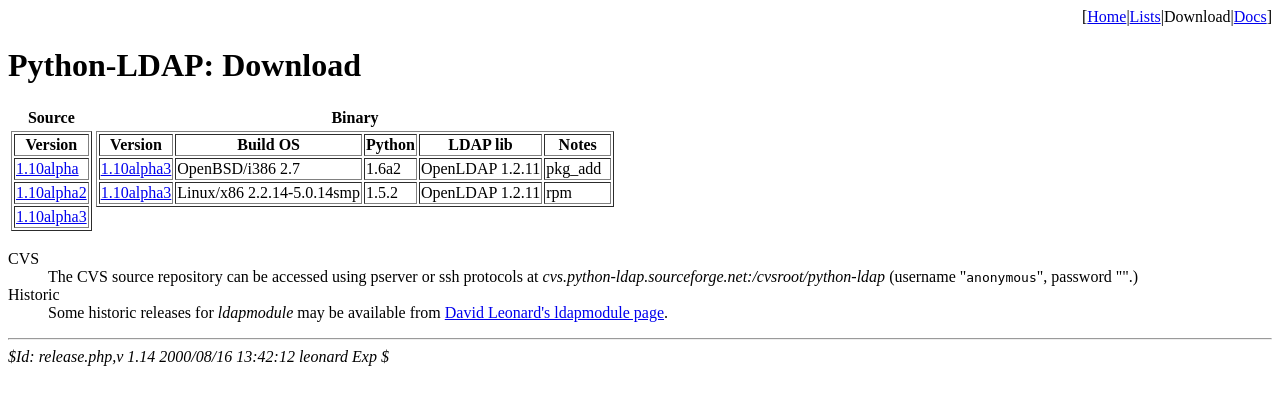
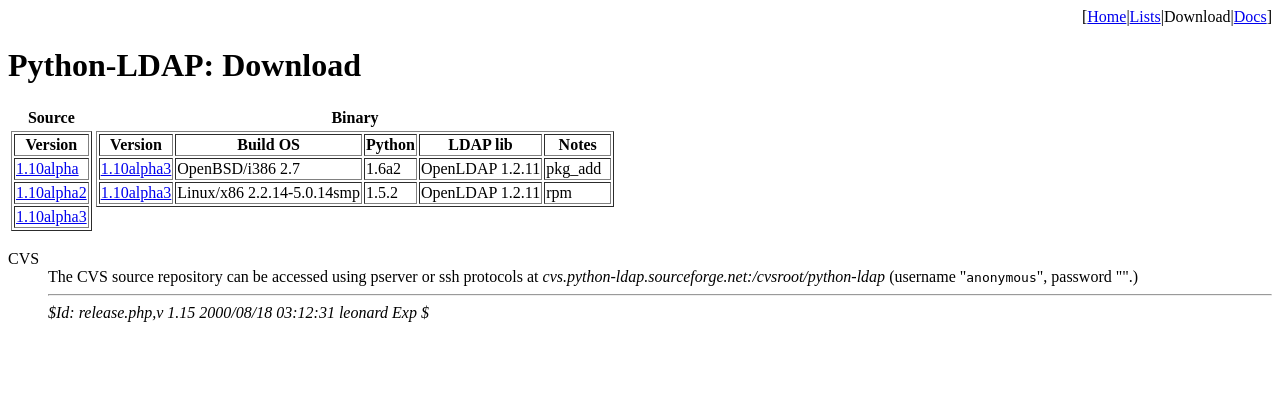
Before and after one commit to Free-IAM/python-ldap0, a PHP site: page /release.php in a window 1280 px wide. Shown: the top 405 px of the page. Run offline with PHP 8.4, Linux system fonts and the light colour scheme.

Commit message:
get rid of historic links, since my web page now redirects to the sourceforge web site

```diff
--- a/release.php
+++ b/release.php
@@ -1,4 +1,4 @@
-<!-- $Id: release.php,v 1.14 2000/08/16 13:42:12 leonard Exp $ -->
+<!-- $Id: release.php,v 1.15 2000/08/18 03:12:31 leonard Exp $ -->
 <?
 	$thishref = "release";
 	include("header.php");
@@ -57,12 +57,7 @@
 <i>cvs.python-ldap.sourceforge.net:/cvsroot/python-ldap</i>
 (username &quot;<tt>anonymous</tt>&quot;, password &quot;<tt></tt>&quot;.)
 
-<dt>Historic
-<dd>Some historic releases for <i>ldapmodule</i> may be available from
-    <a href="http://www.csee.uq.edu.au/~leonard/dc-prj/ldapmodule/">David Leonard's ldapmodule page</a>.
-</dl>
-
 <hr>
-<i>$Id: release.php,v 1.14 2000/08/16 13:42:12 leonard Exp $</i>
+<i>$Id: release.php,v 1.15 2000/08/18 03:12:31 leonard Exp $</i>
 </BODY>
 </HTML>
```
